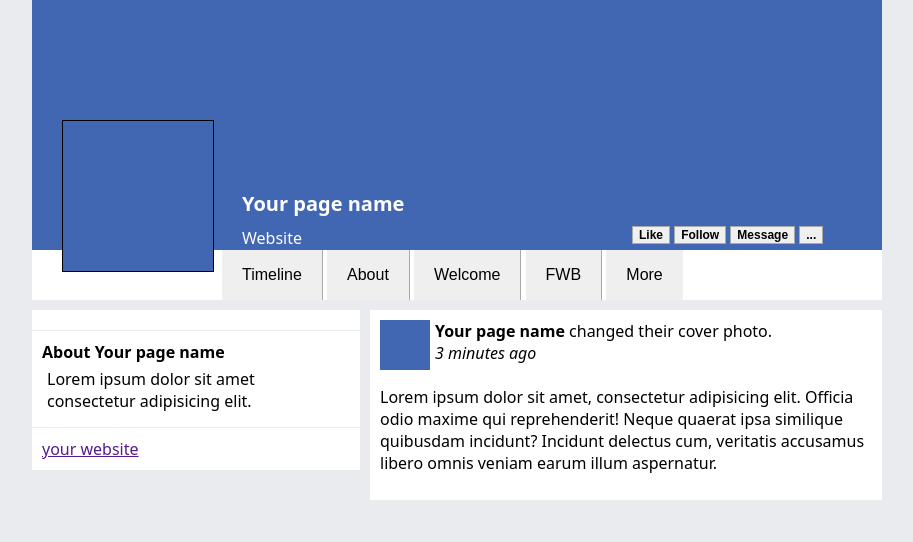
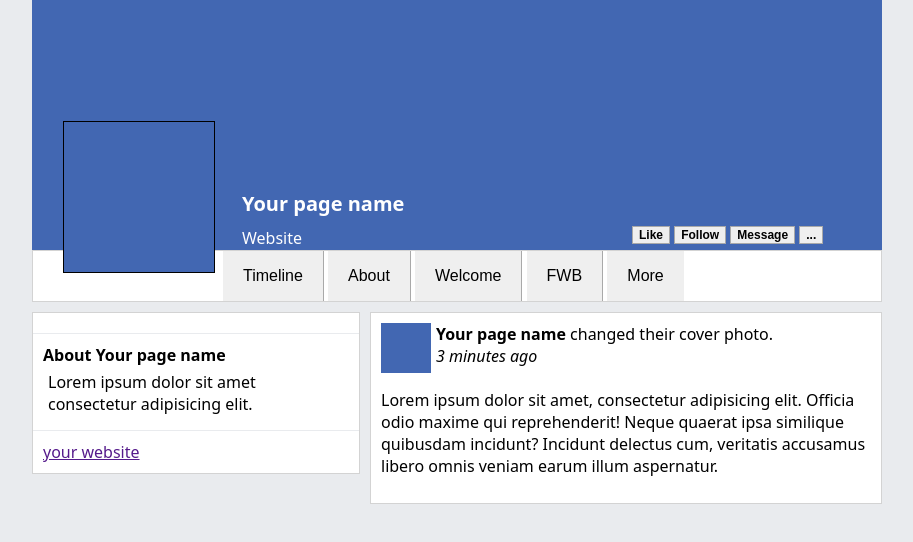
Before and after one commit to drewradcliff/social-mockup, a plain HTML site: page index.html in a window 1280 px wide. Shown: the whole page, without its empty margins (183-1096 px from the left). Drawn offline with Linux system fonts and the light colour scheme.

Commit message:
add borders

```diff
--- a/style.css
+++ b/style.css
@@ -54,6 +54,7 @@
 .timeline {
     background: white;
     height: 50px;
+    border: solid 1px lightgray;
 }
 
 .profileImage {
@@ -97,6 +98,7 @@
 .aboutPage {
     background-color: white;
     padding-top: 20px;
+    border: solid 1px lightgray;
 }
 
 .aboutContent {
@@ -122,6 +124,7 @@
 .wallPost {
     background-color: white;
     padding: 10px;
+    border: solid 1px lightgray;
 }
 
 .postTitleProfilePic {
```
